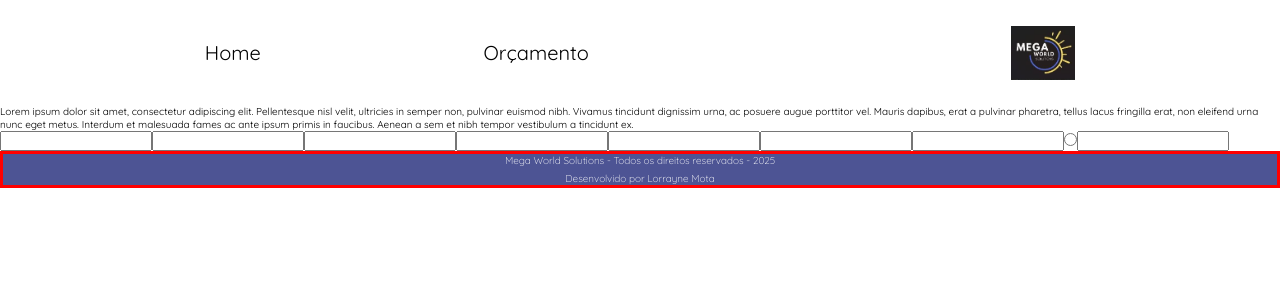
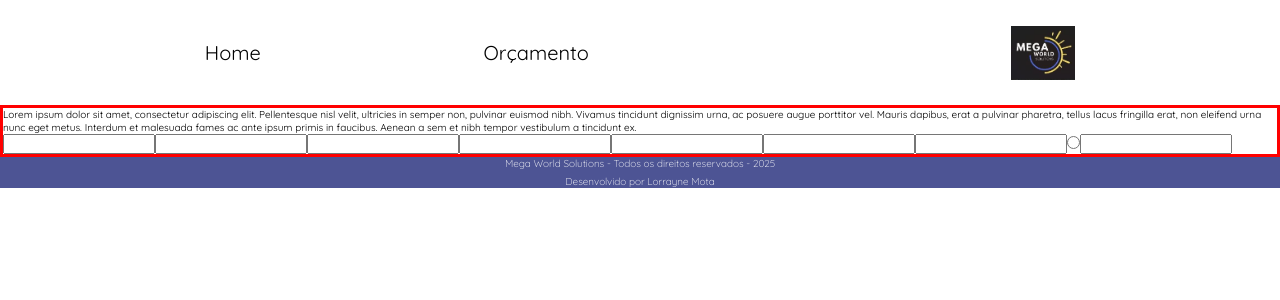
Before and after one commit to lolimamota/megaworldsolutions, a React (Vite) app: page / in a window 1280 px wide. Shown: the top 300 px of the page. Built offline with nearby package versions, Linux system fonts and the light colour scheme.

Commit message:
FIX: removi border do footer e linkei o scss da main

```diff
--- a/src/components/Footer/footer.module.scss
+++ b/src/components/Footer/footer.module.scss
@@ -1,7 +1,6 @@
 @use '../SCSS/mixins.module.scss' as mixin;
 
 .footerStyle{
-    border: solid red;
     background-color: mixin.$footerColor;
     color: mixin.$bgColor;
 
--- a/src/components/Main/Main.jsx
+++ b/src/components/Main/Main.jsx
@@ -1,8 +1,14 @@
-import React from 'react'
+// IMPORTS LIBRARY
+
+// IMPORTS STYLES
+import '../../global.scss';
+import S from './main.module.scss';
+
+
 
 function Main() {
   return (
-    <>
+    <main className={S.styleMain}>
       <section className='Home'>
         <p>Lorem ipsum dolor sit amet, consectetur adipiscing elit. Pellentesque nisl velit, ultricies in semper non, pulvinar euismod nibh. Vivamus tincidunt dignissim urna, ac posuere augue porttitor vel. Mauris dapibus, erat a pulvinar pharetra, tellus lacus fringilla erat, non eleifend urna nunc eget metus. Interdum et malesuada fames ac ante ipsum primis in faucibus. Aenean a sem et nibh tempor vestibulum a tincidunt ex. </p>
         <div className='laranja'>
@@ -38,7 +44,7 @@ function Main() {
           </label>
         </form>
       </section>
-    </>
+    </ main>
   )
 }
 
--- /dev/null
+++ b/src/components/Main/main.module.scss
@@ -0,0 +1,3 @@
+.styleMain{
+    border: solid red;
+}
```
Also changed, not shown: src/components/Main/styleMain.scss (deleted).
